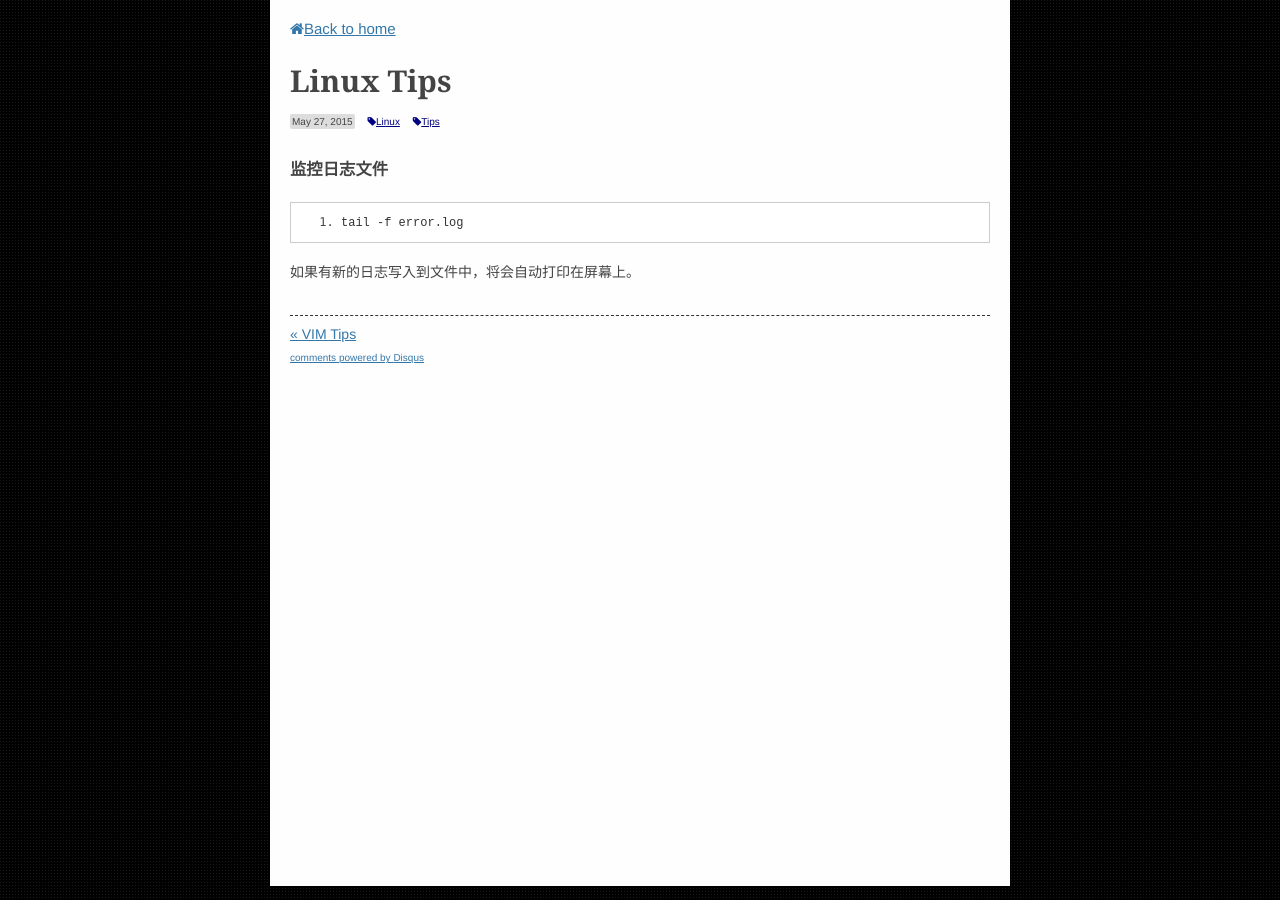
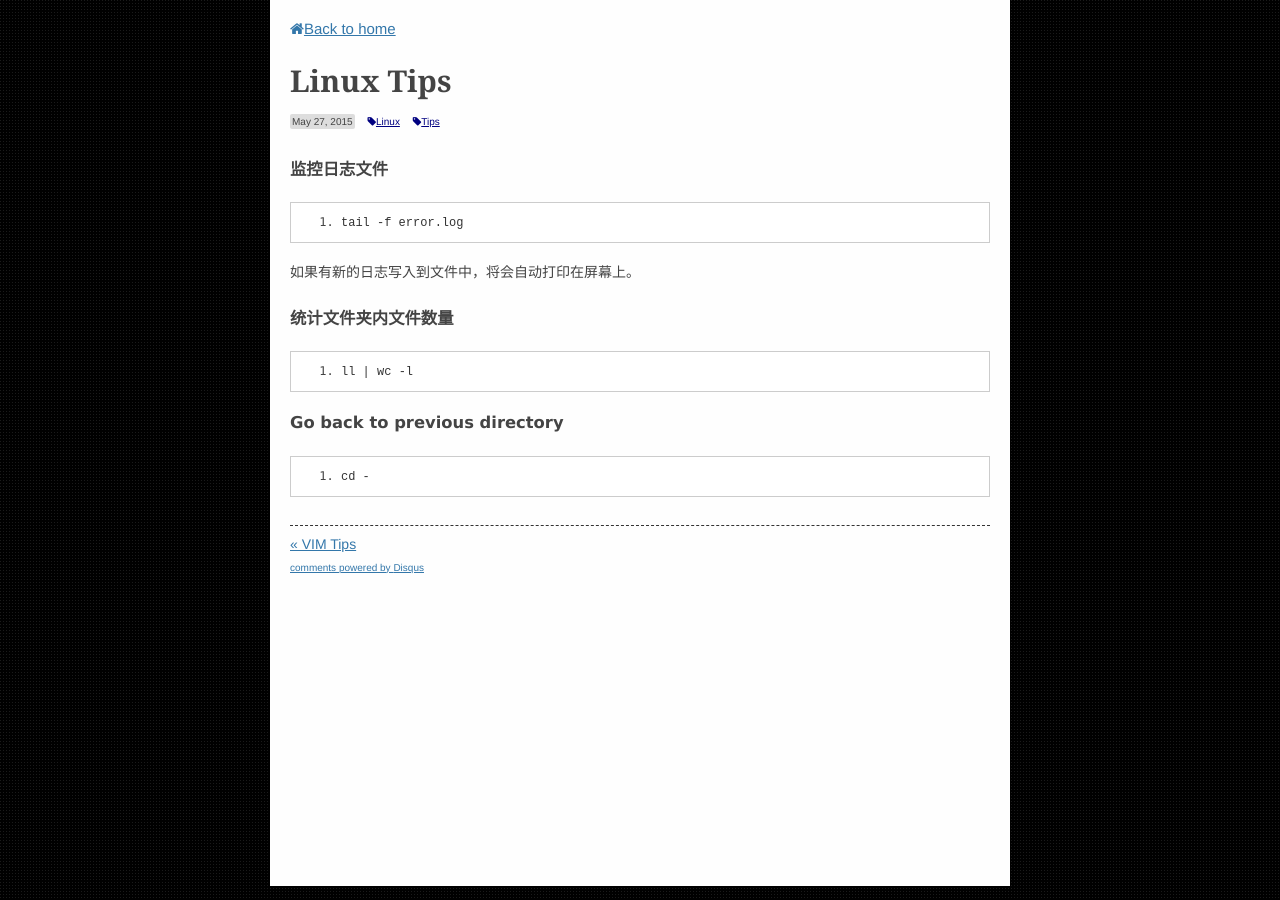
Before and after one commit to osrpt/osrpt.github.com, a Jekyll site: the page built from _posts/2015-05-27-linux-tips.md, in a window 1280 px wide. Built offline with Jekyll 4.4.1, drawn with Linux system fonts in a browser that asks for light colours; nearby versions of some CDN libraries; Markdown is read by kramdown in place of the engine named in the settings; comment, search, counter and statistics services are not loaded.

Commit message:
add new commands

```diff
--- a/_posts/2015-05-27-linux-tips.md
+++ b/_posts/2015-05-27-linux-tips.md
@@ -11,3 +11,11 @@ tags:
     tail -f error.log
 
 如果有新的日志写入到文件中，将会自动打印在屏幕上。
+
+###统计文件夹内文件数量
+
+    ll | wc -l
+
+###Go back to previous directory
+
+    cd -
```
